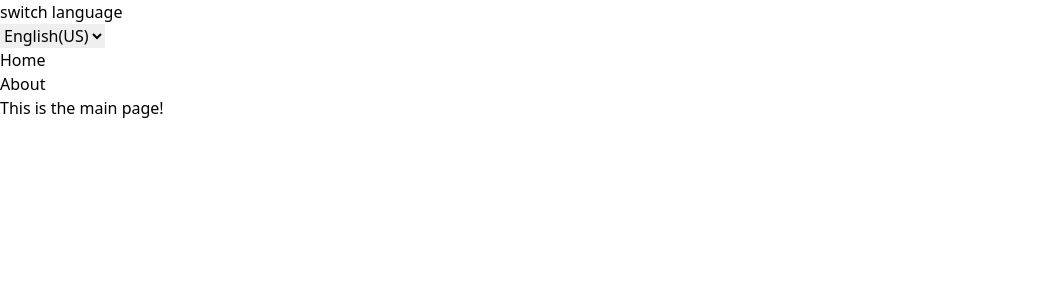
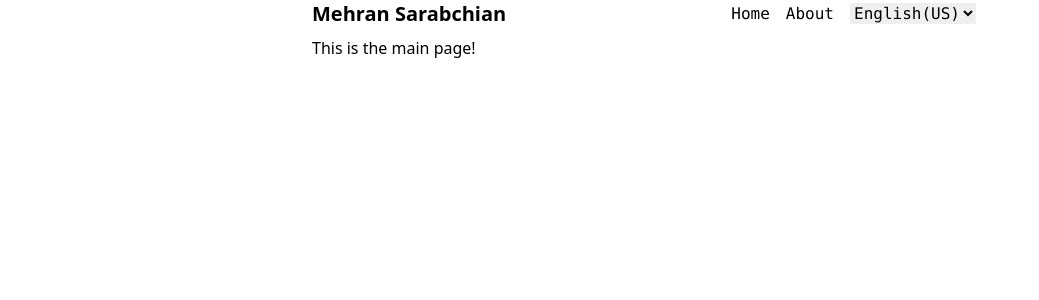
Before and after one commit to mesrbn/mehran-profile, a Nuxt app: page / in a window 1280 px wide. Shown: the top 300 px of the page, without its empty margins (0-1039 px from the left). Built offline with nearby package versions, Linux system fonts and the light colour scheme.

Commit message:
Tailwind CSS

```diff
--- a/layouts/default.vue
+++ b/layouts/default.vue
@@ -2,24 +2,34 @@
     to allow Nuxt to apply transitions between layout changes -
     and this root element cannot be a <slot />. -->
 <template>
+  <div class="container mx-auto max-w-2xl">
+    <header class="flex justify-between items-center">
       <div>
-    <div>switch language</div>
-    <select v-model="language">
-      <option v-for="item in locales" :key="item" :value="item.code">
-        {{ item.name }}
-      </option>
-    </select>
-    <nav>
-      <ul>
+        <NuxtLink to="/" class="text-xl font-semibold p-2 hover:bg-gray-200"
+          >Mehran Sarabchian</NuxtLink
+        >
+      </div>
+      <nav class="font-mono">
+        <ul class="flex space-x-4">
           <li>
             <NuxtLink :to="localPath('/')">Home</NuxtLink>
           </li>
           <li>
             <NuxtLink :to="localPath('/about')">About</NuxtLink>
           </li>
+          <li>
+            <select v-model="language">
+              <option v-for="item in locales" :key="item" :value="item.code">
+                {{ item.name }}
+              </option>
+            </select>
+          </li>
         </ul>
       </nav>
+    </header>
+    <main class="p-2">
       <slot />
+    </main>
   </div>
 </template>
 
```
Lines whose indentation alone changed are shown as unchanged.
